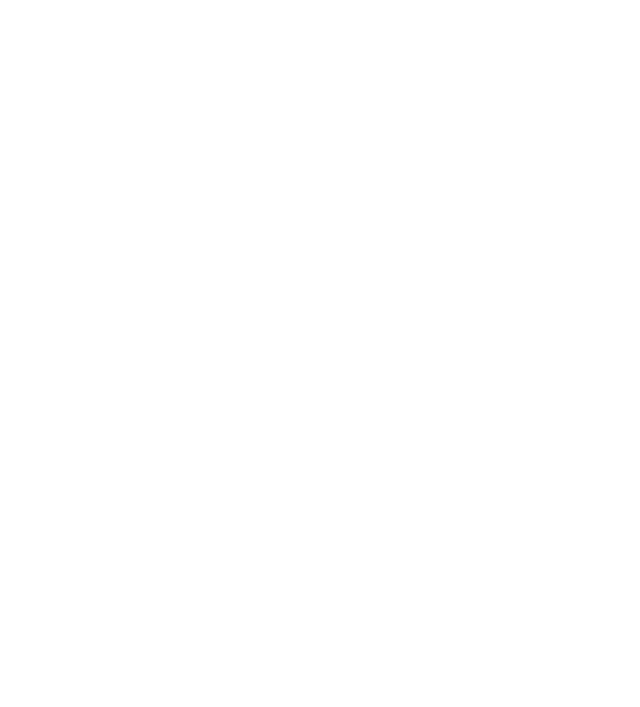
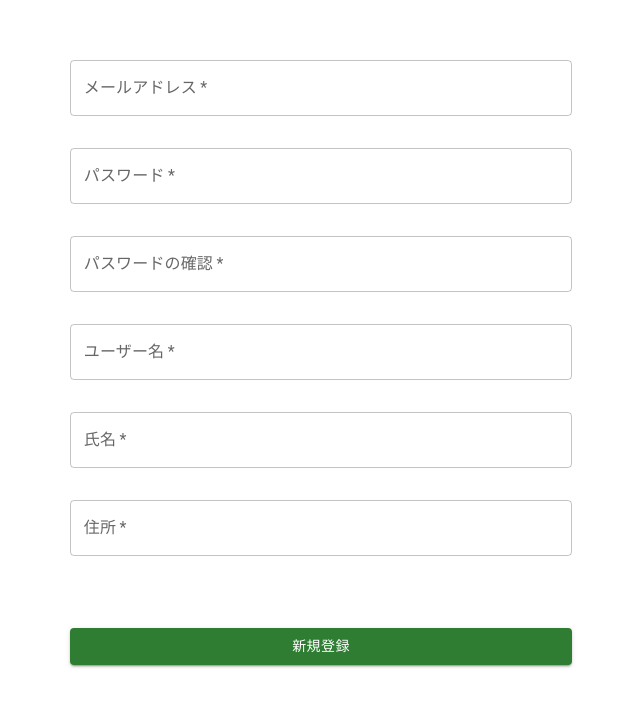
Before and after one commit to Invoice-ti-mukaihatu/invoice_front, a React app: page /create in a window 1280 px wide. Before the commit this address had no page. Shown: the part 199-906 px from the top of the page, without its empty margins (319-959 px from the left). Before the commit the page ends 800 px from the top, so only its background shows below. Built offline with nearby package versions, Linux system fonts and the light colour scheme; the HTML template or start-up script is replaced by a standard one.

Commit message:
フロント新規登録画面実装

```diff
--- a/src/App.tsx
+++ b/src/App.tsx
@@ -6,28 +6,17 @@
 import { Menu } from "./pages/menu/Menu";
 import { UserEdit } from "./pages/userEdit/UserEdit";
 import { PasswordEdit } from "./pages/passwordEdit/PasswordEdit";
-import { getInvoiceToken } from "./utils/auth";
+import { UserCreate } from "./pages/userCreate/UserCreate";
 
 export const App = () => {
+  axios.defaults.withCredentials = true;
   axios.defaults.baseURL = `${BACKEND_BASE_URL}/api`;
-  // トークン保持してればheadersで渡す
-  axios.interceptors.request.use(
-    (config: any) => {
-      const token = getInvoiceToken();
-      if (token) {
-        config.headers.Authorization = token;
-      }
-      return config;
-    },
-    (error) => {
-      return Promise.reject(error);
-    },
-  );
 
   return (
     <BrowserRouter>
       <Routes>
-        <Route path="/" Component={Login} />
+        <Route path="/login" Component={Login} />
+        <Route path="/create" Component={UserCreate} />
         <Route path="/menu" Component={Menu} />
         <Route path="/user_edit" Component={UserEdit} />
         <Route path="/password_edit" Component={PasswordEdit} />
--- /dev/null
+++ b/src/pages/userCreate/UserCreate.tsx
@@ -0,0 +1,157 @@
+import React, { useState } from "react";
+import axios from "axios";
+import { useNavigate } from "react-router-dom";
+import { Box, Button, Container, Grid, TextField, Typography } from "@mui/material";
+
+export const UserCreate: React.FC = () => {
+  const [email, setEmail] = useState("");
+  const [password, setPassword] = useState("");
+  const [confirmPassword, setConfirmPassword] = useState("");
+  const [username, setUsername] = useState("");
+  const [name, setName] = useState("");
+  const [address, setAddress] = useState("");
+  const [passwordMismatchError, setPasswordMismatchError] = useState("");
+
+  const navigate = useNavigate();
+
+  const handleCreate = async () => {
+    // パスワードと確認用パスワードが一致するか確認
+    if (password !== confirmPassword) {
+      setPasswordMismatchError("*パスワードが一致しません");
+      return;
+    }
+
+    await axios.post("/create", { email, password, username, name, address })
+      .then(() => {
+        // 登録成功時の処理
+        navigate("/login");
+      })
+      .catch((error) => {
+        // エラーハンドリング：新規登録エラー時の処理
+        console.error("新規登録エラー:", error);
+      });
+  };
+
+  return (
+    <Container fixed>
+      <Box
+        sx={{
+          marginTop: 8,
+          display: "flex",
+          flexDirection: "column",
+          alignItems: "center",
+        }}
+      >
+        <Grid item xs={9.5}>
+          <Grid
+            mt={10}
+            container
+            padding={"10% 5% 10% 5%"}
+            sx={{
+              backgroundColor: "F1F1F4",
+              border: "D8D8DB",
+              borderRadius: "10%",
+            }}
+          >
+            <Grid container spacing={4}>
+              <Grid item xs={3}></Grid>
+              <Grid item xs={6}>
+                <TextField
+                  required
+                  label="メールアドレス"
+                  id="outlined-size-normal"
+                  placeholder="test@example.com"
+                  value={email}
+                  onChange={(e) => setEmail(e.target.value)}
+                  fullWidth
+                />
+              </Grid>
+              <Grid item xs={3}></Grid>
+              <Grid item xs={3}></Grid>
+              <Grid item xs={6}>
+                <TextField
+                  required
+                  label="パスワード"
+                  id="outlined-size-normal"
+                  type="password"
+                  value={password}
+                  onChange={(e) => setPassword(e.target.value)}
+                  fullWidth
+                />
+              </Grid>
+              <Grid item xs={3}></Grid>
+              <Grid item xs={3}></Grid>
+              <Grid item xs={6}>
+                <TextField
+                  required
+                  label="パスワードの確認"
+                  id="outlined-size-normal"
+                  type="password"
+                  value={confirmPassword}
+                  onChange={(e) => setConfirmPassword(e.target.value)}
+                  fullWidth
+                />
+                {/* パスワードが一致しない場合のエラーメッセージ */}
+                {passwordMismatchError && (
+                  <Typography variant="body2" color="error">
+                    {passwordMismatchError}
+                  </Typography>
+                )}
+              </Grid>
+              <Grid item xs={3}></Grid>
+              <Grid item xs={3}></Grid>
+              <Grid item xs={6}>
+                <TextField
+                  required
+                  label="ユーザー名"
+                  id="outlined-size-normal"
+                  type="search"
+                  placeholder="ユーザーネーム"
+                  value={username}
+                  onChange={(e) => setUsername(e.target.value)}
+                  fullWidth
+                />
+              </Grid>
+              <Grid item xs={3}></Grid>
+              <Grid item xs={3}></Grid>
+              <Grid item xs={6}>
+                <TextField
+                  required
+                  label="氏名"
+                  id="outlined-size-normal"
+                  type="text"
+                  placeholder="氏名"
+                  value={name}
+                  onChange={(e) => setName(e.target.value)}
+                  fullWidth
+                />
+              </Grid>
+              <Grid item xs={3}></Grid>
+              <Grid item xs={3}></Grid>
+              <Grid item xs={6}>
+                <TextField
+                  required
+                  label="住所"
+                  id="outlined-size-normal"
+                  type="password"
+                  placeholder="住所"
+                  value={address}
+                  onChange={(e) => setAddress(e.target.value)}
+                  fullWidth
+                />
+              </Grid>
+              <Grid item xs={3}></Grid>
+              <Grid item xs={3}></Grid>
+              <Grid item xs={6} mt={5}>
+                <Button color="success" fullWidth variant="contained" onClick={handleCreate}>
+                  新規登録
+                </Button>
+              </Grid>
+              <Grid item xs={3}></Grid>
+            </Grid>
+          </Grid>
+        </Grid>
+      </Box>
+    </Container >
+  );
+};
```
Also changed, not shown: 1 other file (tests, documents, lock files or other folders).
